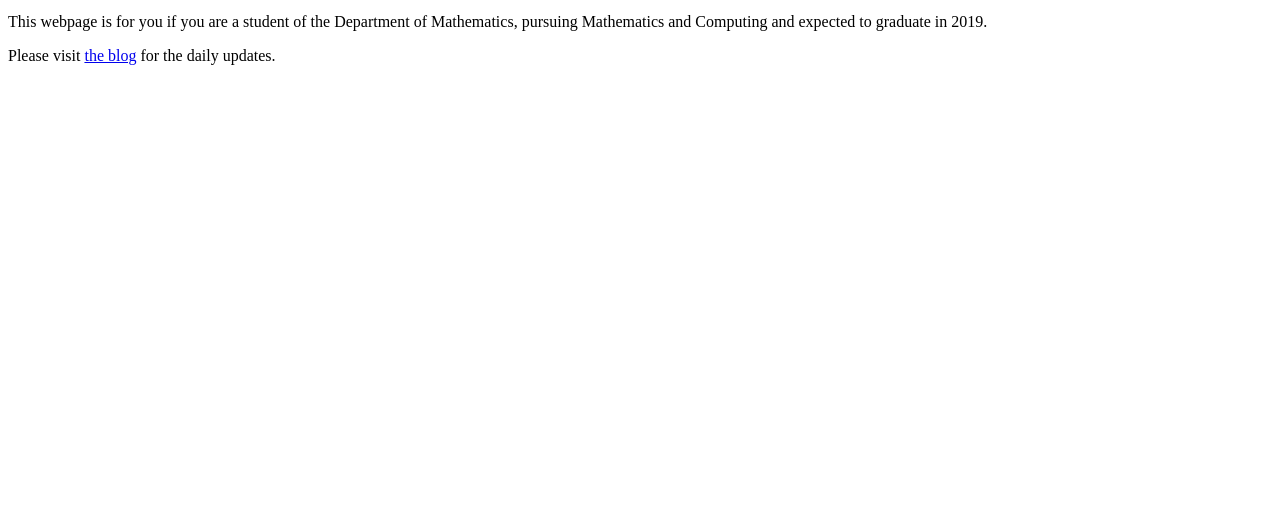
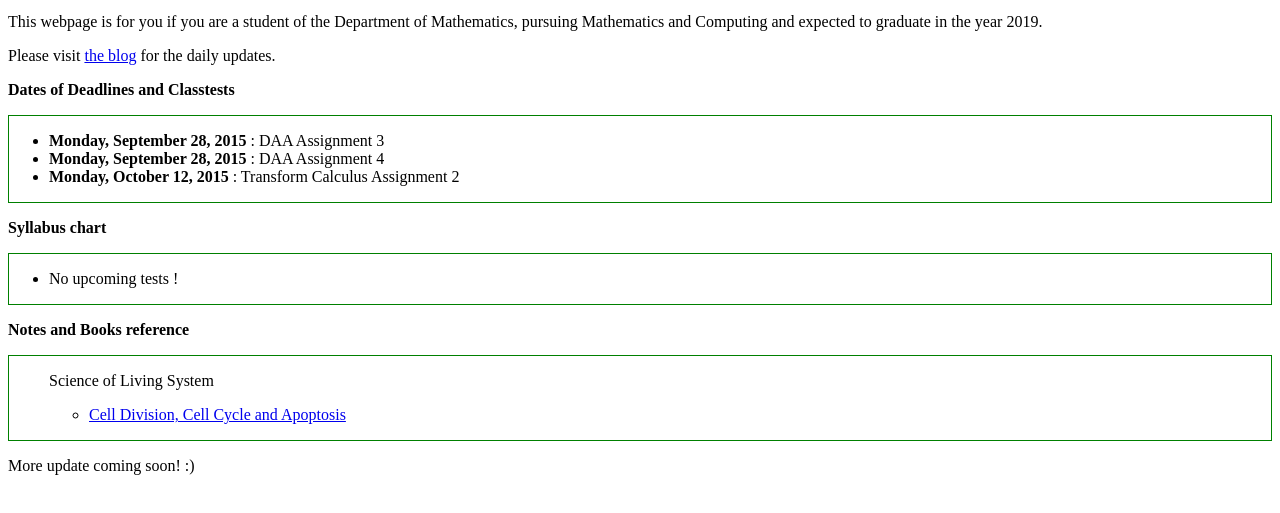
Before and after one commit to kgpmnc/kgpmnc.github.io, a plain HTML site: page index.html in a window 1280 px wide. Shown: the part 93-606 px from the top of the page. Drawn offline with Linux system fonts and the light colour scheme.

Commit message:
Updated page with some sections

```diff
--- a/index.html
+++ b/index.html
@@ -1,6 +1,6 @@
 <html>
   <head>
-    <title>Hello! This webpage is for you if you are a student of the Department of Mathematics, pursuing Mathematics and Computing and expected to graduate in 2019.</title>
+    <title>Welcome to the homepage of the batch of MA '19</title>
   </head>
   <body bgcolor=white>
 
@@ -12,8 +12,35 @@
       </tr>
     </table>
 
-    <p> This webpage is for you if you are a student of the Department of Mathematics, pursuing Mathematics and Computing and expected to graduate in 2019. </p>
+    <p> This webpage is for you if you are a student of the Department of Mathematics, pursuing Mathematics and Computing and expected to graduate in the year 2019. </p>
     <p>Please visit <a href="blog/index.html">the blog</a> for the daily updates.
 
+    <b><p> Dates of Deadlines and Classtests</p></b>
+    <div style="border: 1px solid green ;">
+      <ul>
+        <li> <b>Monday, September 28, 2015</b> : DAA Assignment 3</li>
+        <li> <b>Monday, September 28, 2015</b> : DAA Assignment 4</li>
+        <li> <b>Monday, October 12, 2015</b> : Transform Calculus Assignment 2 </li>
+      </ul>
+    </div>
+
+    <b><p> Syllabus chart </p></b>
+    <div style="border: 1px solid green ;">
+      <ul>
+        <li> No upcoming tests !</li>
+      </ul>
+    </div>
+
+    <b><p> Notes and Books reference </p></b>
+    <div style="border: 1px solid green ;">
+      <ul>
+        <p> Science of Living System</p>
+        <ul>
+            <li> <a href="https://github.com/kgpmnc/kgpmnc.github.io/blob/master/notes/sem3-cell-division-cell-cycle-and-apoptosis.ppt?raw=true"> Cell Division, Cell Cycle and Apoptosis</a> </li>
+        </ul>
+      </ul>
+    </div>
+
+<p>More update coming soon! :)</p>
   </body>
 </html>
```
Also changed, not shown: 1 other file.
